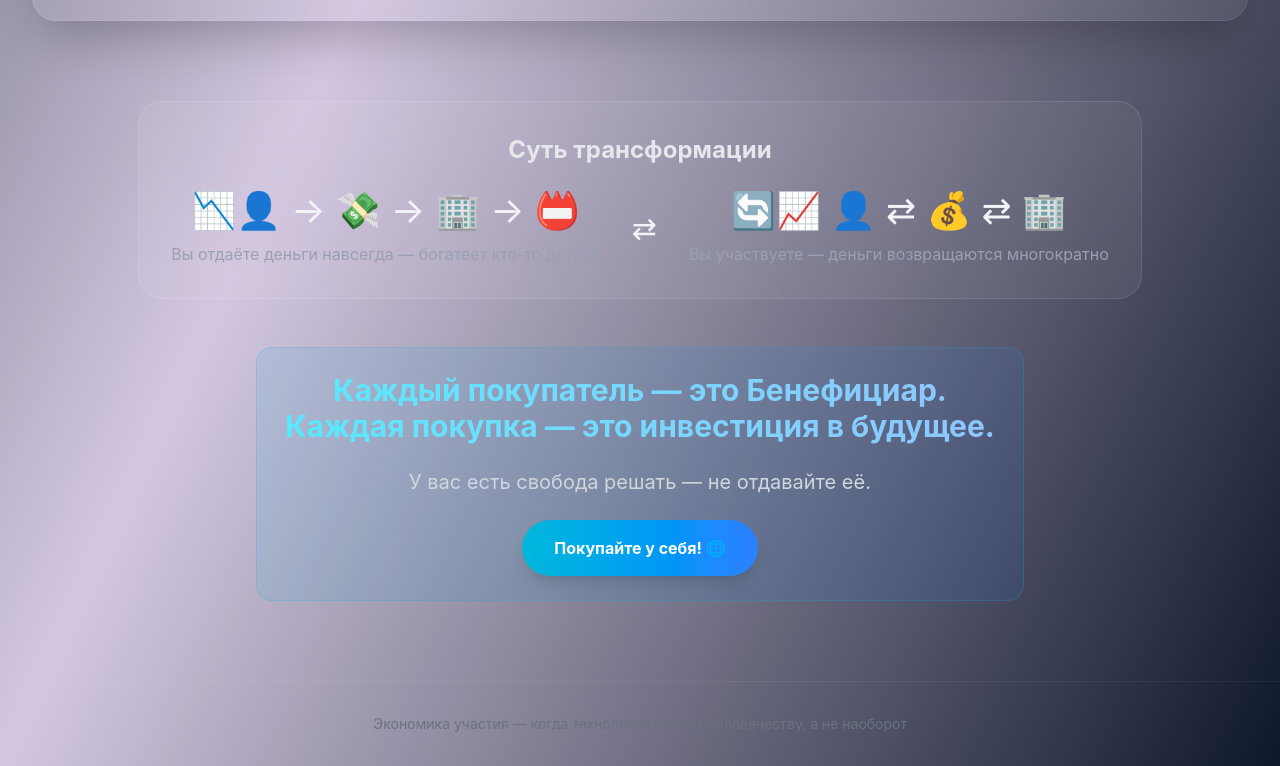
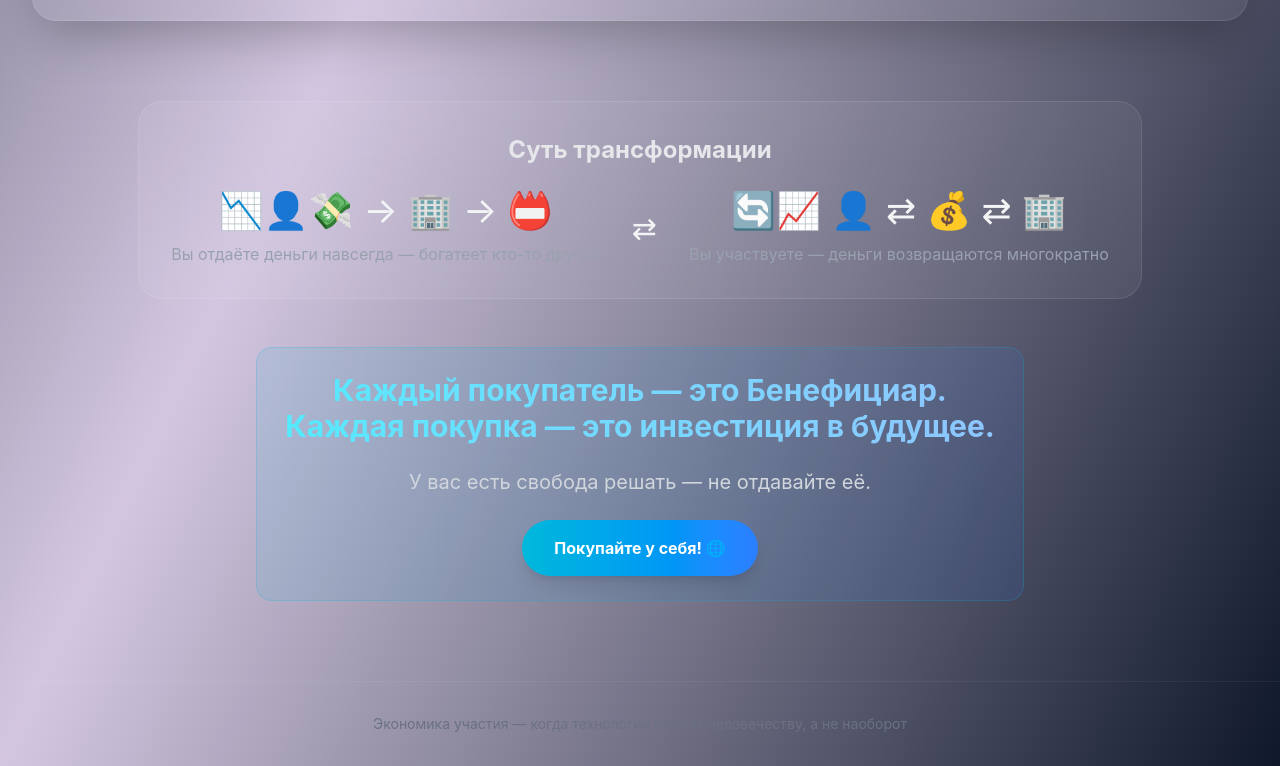
Before and after one commit to Evgeniyzuev/abundance-effect, a Next.js app: page /finance in a window 1280 px wide. Shown: the part 1963-2729 px from the top of the page. Built offline with nearby package versions, Linux system fonts and the light colour scheme; no server answers; the database is empty; what @tonconnect/ui-react would draw is missing.

Commit message:
Суть трансформации фикс

```diff
--- a/app/(main)/finance/page.tsx
+++ b/app/(main)/finance/page.tsx
@@ -507,7 +507,7 @@ export default function FinancePage() {
             <h3 className="text-2xl font-bold text-gray-200 mb-6">Суть трансформации</h3>
             <div className="flex flex-col md:flex-row items-center justify-center gap-8">
               <div className="text-center">
-                <div className="text-4xl mb-3">📉👤 → 💸 → 🏢 → 📛</div>
+                <div className="text-4xl mb-3">📉👤💸 → 🏢 → 📛</div>
                 <p className="text-gray-400">Вы отдаёте деньги навсегда — богатеет кто-то другой</p>
               </div>
               <div className="text-3xl hidden md:block">⇄</div>
```
